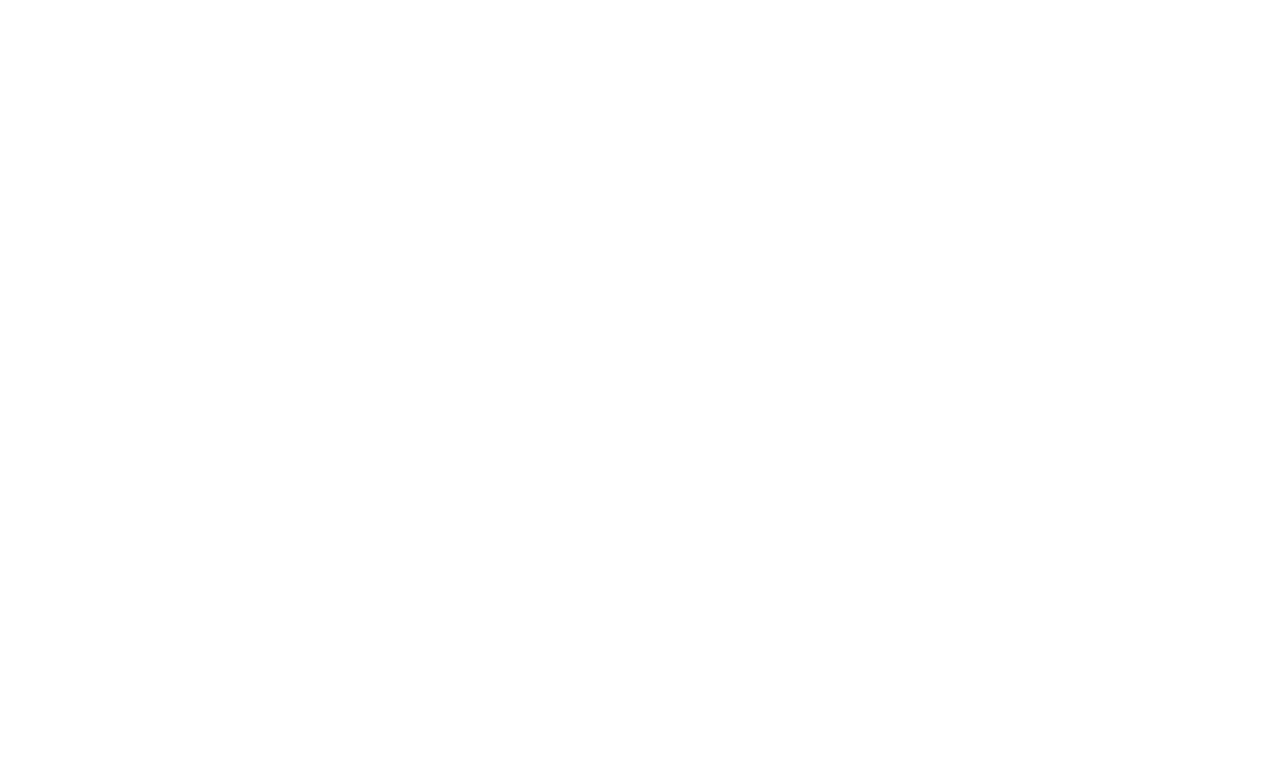
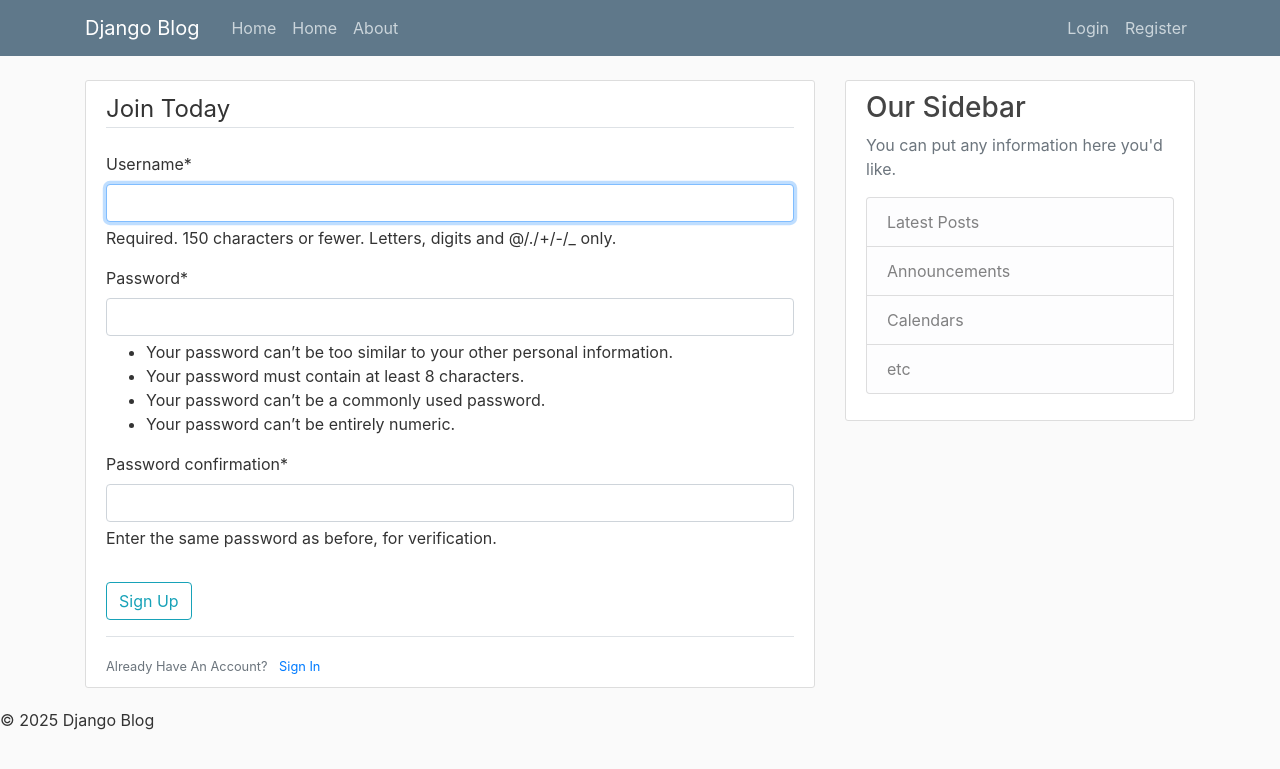
Before and after one commit to yalitzab/Python_Django_Project, a Django app: page /register/ in a window 1280 px wide. Before the commit the part shown is empty. Shown: the top 769 px of the page. Run offline with Django 5.2, Linux system fonts and the light colour scheme; some libraries are stand-ins or nearby versions.

Commit message:
Added register code

```diff
--- a/django_project/blog/templates/blog/base.html
+++ b/django_project/blog/templates/blog/base.html
@@ -29,8 +29,9 @@
         </button>
         <div class="collapse navbar-collapse" id="navbarToggle">
             <div class="navbar-nav mr-auto">
+            <a class="nav-item nav-link" href="#">Home</a>
             <a class="nav-item nav-link" href="{% url 'blog-home' %}">Home</a>
-            <!-- <a class="nav-item nav-link" href="{% url 'blog-about' %}">About</a> -->
+            <a class="nav-item nav-link" href="{% url 'blog-about' %}">About</a>
             </div>
             <!-- Navbar Right Side -->
             <div class="navbar-nav">
@@ -43,11 +44,21 @@
 </header>
 <!-- Navigation bar END -->
 
-<!-- main -->
+<!-- main Content Block -->
     <main role="main" class="container">
     <div class="row">
         <div class="col-md-8">
-        {% block content %}{% endblock %}
+            {% if messages %}
+                {% for message in messages %}
+                    <div class="alert alert-{{ message.tags }} alert-dismissible fade show" role="alert">
+                        {{ message }}
+                        <button type="button" class="close" data-dismiss="alert" aria-label="Close">
+                            <span aria-hidden="true">&times;</span>
+                        </button>
+                    </div>
+                {% endfor%}
+            {% endif %}
+            {% block content %}{% endblock %}
         </div>
         <div class="col-md-4">
         <div class="content-section">
--- a/django_project/blog/urls.py
+++ b/django_project/blog/urls.py
@@ -2,7 +2,8 @@ from django.urls import path
 from . import views
 
 urlpatterns = [
-    path('', views.home, name='home'),
+    path('', views.home, name='blog-home'),
+    path('about/', views.about, name='blog-about'),
     # path('login/', views.login_view, name='login'),
 ]
 
--- a/django_project/blog/views.py
+++ b/django_project/blog/views.py
@@ -32,6 +32,6 @@ def home(request):
 #     # This function renders the login page of the blog
 #     return render(request, 'blog/login.html', {'title': 'Login'})
 
-# def about(request):
-#     # This function renders the about page of the blog
-#     return render(request, 'blog/about.html', {'title': 'About'})
+def about(request):
+    # This function renders the about page of the blog
+    return render(request, 'blog/about.html', {'title': 'About'})
--- a/django_project/django_project/settings.py
+++ b/django_project/django_project/settings.py
@@ -32,6 +32,9 @@ ALLOWED_HOSTS = []
 
 INSTALLED_APPS = [
     'blog.apps.BlogConfig',  # Include the blog app
+    'users.apps.UsersConfig',  # Include the users app
+    'crispy_forms',  # Include crispy forms for better form rendering
+    'crispy_bootstrap4',  # Include crispy forms with Bootstrap 4 support
     'django.contrib.admin',
     'django.contrib.auth',
     'django.contrib.contenttypes',
@@ -117,6 +120,8 @@ USE_TZ = True
 
 STATIC_URL = 'static/'
 
+CRISPY_TEMPLATE_PACK = 'bootstrap4'  # Use Bootstrap 4 for crispy forms
+
 # Default primary key field type
 # https://docs.djangoproject.com/en/5.2/ref/settings/#default-auto-field
 
--- a/django_project/users/templates/users/register.html
+++ b/django_project/users/templates/users/register.html
@@ -0,0 +1,21 @@
+{% extends "blog/base.html" %}
+{% load crispy_forms_tags %}
+{% block content %}
+    <div class="content-section">
+        <form method="POST">
+            {% csrf_token %}
+            <fieldset class="form-group">
+                <legend class="border-bottom mb-4">Join Today</legend>
+                {% crispy form %}
+            </fieldset>
+            <div class="form-group">
+                <button class="btn btn-outline-info" type="submit">Sign Up</button>
+            </div>
+        </form>
+        <div class="border-top pt-3">
+            <small class="text-muted">
+                Already Have An Account? <a class="ml-2" href="#">Sign In</a>
+            </small>
+        </div>
+    </div>
+{% endblock content %}
--- a/django_project/users/views.py
+++ b/django_project/users/views.py
@@ -1,7 +1,17 @@
-from django.shortcuts import render
+from django.shortcuts import render, redirect
 from django.contrib.auth.forms import UserCreationForm
+from django.contrib import messages
+from .forms import UserRegisterForm
 
 def register(request):
     # This function renders the registration page for users
-    form = UserCreationForm()
+    if request.method == 'POST':
+        form = UserCreationForm(request.POST)
+        if form.is_valid():
+            form.save()
+            username = form.cleaned_data.get('username')
+            messages.success(request, f'Account created for {username}!')
+            return redirect('blog-home')
+    else:
+        form = UserCreationForm()
     return render(request, 'users/register.html', {'form': form})
```
Also changed, not shown: django_project/users/forms.py (added, +11 -0 lines).
